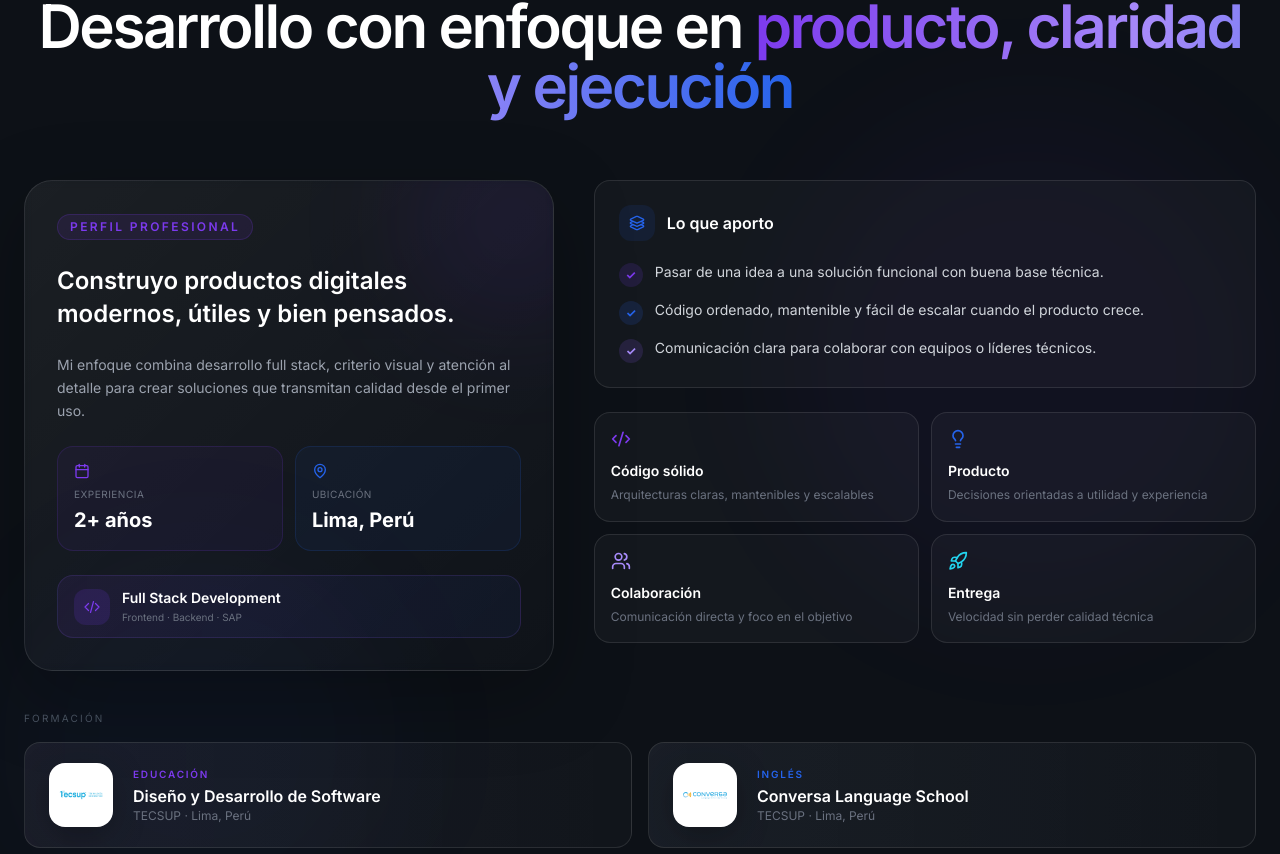
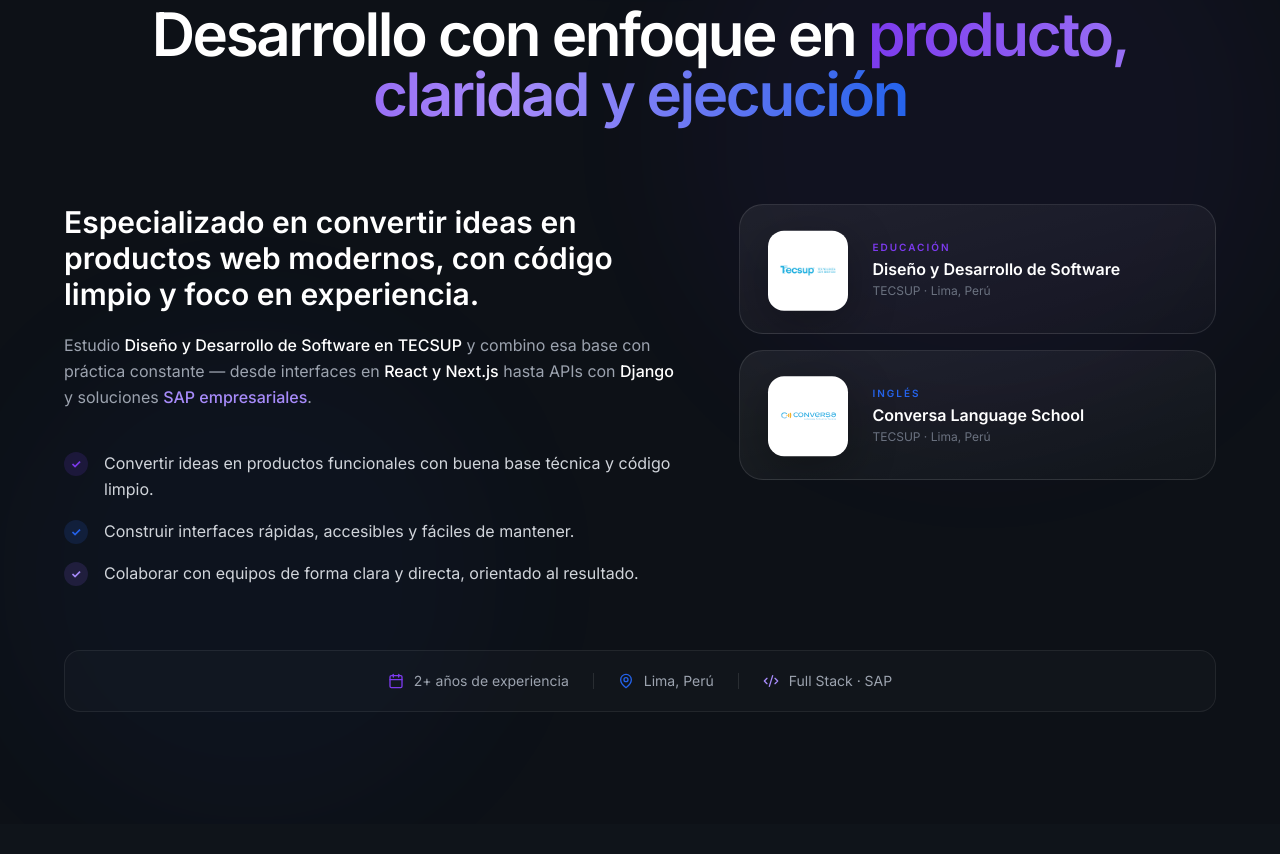
Before and after one commit to rafaelchuco/rafael-chuco-portfolio, a Next.js app: page / in a window 1280 px wide. Shown: the part 966-1820 px from the top of the page. Built offline with nearby package versions, Linux system fonts and the light colour scheme.

Commit message:
feat: refactor About component to enhance layout, improve animations, and update strengths and education sections

```diff
--- a/components/About.tsx
+++ b/components/About.tsx
@@ -1,70 +1,69 @@
 'use client';
 
-import { motion, useInView, animate } from 'framer-motion';
-import { Code2, Lightbulb, Users, Rocket, Calendar, MapPin, Layers3, Sparkles, ExternalLink } from 'lucide-react';
+import { motion } from 'framer-motion';
+import { Calendar, MapPin, Code2, Sparkles, ExternalLink } from 'lucide-react';
 import Image from 'next/image';
-import { useEffect, useRef } from 'react';
 
-function Counter({ target, suffix = '' }: { target: number; suffix?: string }) {
-  const ref = useRef<HTMLSpanElement>(null);
-  const inView = useInView(ref, { once: true, margin: '-80px' });
-  useEffect(() => {
-    if (!inView || !ref.current) return;
-    const controls = animate(0, target, {
-      duration: 1.6,
-      ease: 'easeOut',
-      onUpdate(v) {
-        if (ref.current) ref.current.textContent = Math.round(v) + suffix;
-      },
-    });
-    return () => controls.stop();
-  }, [inView, target, suffix]);
-  return <span ref={ref}>0{suffix}</span>;
-}
-
-const features = [
-  { icon: Code2, title: 'Código sólido', description: 'Arquitecturas claras, mantenibles y escalables', iconColor: 'text-primary-purple', glow: 'bg-primary-purple' },
-  { icon: Lightbulb, title: 'Producto', description: 'Decisiones orientadas a utilidad y experiencia', iconColor: 'text-primary-blue', glow: 'bg-primary-blue' },
-  { icon: Users, title: 'Colaboración', description: 'Comunicación directa y foco en el objetivo', iconColor: 'text-violet-400', glow: 'bg-violet-500' },
-  { icon: Rocket, title: 'Entrega', description: 'Velocidad sin perder calidad técnica', iconColor: 'text-cyan-400', glow: 'bg-cyan-500' },
+const strengths = [
+  { text: 'Convertir ideas en productos funcionales con buena base técnica y código limpio.', color: 'bg-primary-purple/15 text-primary-purple' },
+  { text: 'Construir interfaces rápidas, accesibles y fáciles de mantener.', color: 'bg-primary-blue/15 text-primary-blue' },
+  { text: 'Colaborar con equipos de forma clara y directa, orientado al resultado.', color: 'bg-violet-500/15 text-violet-400' },
 ];
 
-const containerVariants = {
-  hidden: {},
-  show: { transition: { staggerChildren: 0.1 } },
-};
-const itemVariants = {
-  hidden: { opacity: 0, y: 20 },
-  show: { opacity: 1, y: 0, transition: { duration: 0.5, ease: 'easeOut' } },
-};
+const education = [
+  {
+    href: 'https://www.tecsup.edu.pe/',
+    logo: '/images/tecsup-logo.jpg',
+    alt: 'TECSUP',
+    label: 'Educación',
+    labelColor: 'text-primary-purple',
+    title: 'Diseño y Desarrollo de Software',
+    sub: 'TECSUP · Lima, Perú',
+    glow: 'bg-primary-purple',
+    border: 'hover:border-primary-purple/30',
+    delay: 0.1,
+  },
+  {
+    href: 'https://conversa.tecsup.edu.pe/',
+    logo: '/images/conversa-logo.svg',
+    alt: 'Conversa',
+    label: 'Inglés',
+    labelColor: 'text-primary-blue',
+    title: 'Conversa Language School',
+    sub: 'TECSUP · Lima, Perú',
+    glow: 'bg-primary-blue',
+    border: 'hover:border-primary-blue/30',
+    delay: 0.22,
+  },
+];
 
 export default function About() {
   return (
-    <section id="sobre-mi" className="py-24 px-6 relative overflow-hidden">
-      <div className="absolute top-1/4 right-0 w-[500px] h-[500px] bg-primary-purple/[0.04] rounded-full blur-3xl pointer-events-none" />
-      <div className="absolute bottom-0 left-0 w-[400px] h-[400px] bg-primary-blue/[0.03] rounded-full blur-3xl pointer-events-none" />
+    <section id="sobre-mi" className="py-28 px-6 relative overflow-hidden">
+      <div className="absolute top-0 right-0 w-[600px] h-[600px] bg-primary-purple/[0.04] rounded-full blur-3xl pointer-events-none" />
+      <div className="absolute bottom-0 left-0 w-[500px] h-[500px] bg-primary-blue/[0.03] rounded-full blur-3xl pointer-events-none" />
 
-      <div className="max-w-7xl mx-auto relative">
+      <div className="max-w-6xl mx-auto relative">
 
-        {/* ── Header ── */}
+        {/* Header */}
         <motion.div
-          initial={{ opacity: 0, y: 30 }}
+          initial={{ opacity: 0, y: 24 }}
           whileInView={{ opacity: 1, y: 0 }}
           viewport={{ once: true, margin: '-80px' }}
           transition={{ duration: 0.6 }}
-          className="text-center mb-16"
+          className="text-center mb-20"
         >
           <motion.span
             initial={{ opacity: 0, scale: 0.9 }}
             whileInView={{ opacity: 1, scale: 1 }}
             viewport={{ once: true }}
             transition={{ duration: 0.5 }}
-            className="inline-flex items-center gap-2 rounded-full border border-primary-purple/25 bg-gradient-to-r from-primary-purple/15 to-primary-blue/10 px-5 py-2 text-xs font-semibold uppercase tracking-[0.22em] text-primary-purple mb-6 shadow-[0_0_20px_rgba(124,58,237,0.1)]"
+            className="inline-flex items-center gap-2 rounded-full border border-primary-purple/25 bg-gradient-to-r from-primary-purple/15 to-primary-blue/10 px-5 py-2 text-xs font-semibold uppercase tracking-[0.22em] text-primary-purple mb-6 shadow-[0_0_24px_rgba(124,58,237,0.12)]"
           >
             <Sparkles className="h-3.5 w-3.5" />
             Sobre mí
           </motion.span>
-          <h2 className="mt-2 text-4xl font-semibold tracking-[-0.04em] text-white lg:text-6xl leading-tight">
+          <h2 className="text-4xl font-semibold tracking-[-0.04em] text-white lg:text-6xl leading-tight">
             Desarrollo con enfoque en{' '}
             <span className="bg-gradient-to-r from-primary-purple via-violet-400 to-primary-blue bg-clip-text text-transparent">
               producto, claridad y ejecución
@@ -72,218 +71,120 @@ export default function About() {
           </h2>
         </motion.div>
 
-        {/* ── Main grid ── */}
-        <div className="grid items-start gap-10 lg:grid-cols-[1fr_1.25fr]">
+        {/* Main grid */}
+        <div className="grid items-start gap-14 lg:grid-cols-[1.3fr_1fr]">
 
-          {/* Left panel */}
+          {/* Left — Bio + strengths */}
           <motion.div
-            initial={{ opacity: 0, x: -40 }}
+            initial={{ opacity: 0, x: -32 }}
             whileInView={{ opacity: 1, x: 0 }}
             viewport={{ once: true, margin: '-60px' }}
             transition={{ duration: 0.7, ease: 'easeOut' }}
-            className="relative rounded-[28px] border border-white/10 bg-gradient-to-br from-white/[0.06] to-white/[0.01] p-8 shadow-[0_24px_80px_rgba(0,0,0,0.25)] backdrop-blur-sm overflow-hidden"
+            className="space-y-10"
           >
-            <motion.div
-              animate={{ opacity: [0.25, 0.55, 0.25] }}
-              transition={{ duration: 5, repeat: Infinity, ease: 'easeInOut' }}
-              className="absolute -top-16 -right-16 w-52 h-52 bg-primary-purple/20 rounded-full blur-3xl pointer-events-none"
-            />
+            <div className="space-y-5">
+              <h3 className="text-2xl font-semibold leading-snug text-white lg:text-3xl">
+                Especializado en convertir ideas en productos web modernos, con código limpio y foco en experiencia.
+              </h3>
+              <p className="text-base leading-relaxed text-gray-400">
+                Estudio <span className="text-white font-medium">Diseño y Desarrollo de Software en TECSUP</span> y combino esa base con práctica constante — desde interfaces en <span className="text-white font-medium">React y Next.js</span> hasta APIs con <span className="text-white font-medium">Django</span> y soluciones <span className="text-violet-400 font-medium">SAP empresariales</span>.
+              </p>
+            </div>
 
-            <div className="relative space-y-6">
-              <div className="inline-flex items-center gap-2 rounded-full border border-primary-purple/20 bg-primary-purple/10 px-3 py-1 text-xs font-semibold uppercase tracking-[0.2em] text-primary-purple">
-                Perfil profesional
-              </div>
-              <h3 className="text-2xl font-semibold leading-snug text-white">
-                Construyo productos digitales modernos, útiles y bien pensados.
-              </h3>
-              <p className="text-sm leading-relaxed text-gray-400">
-                Mi enfoque combina desarrollo full stack, criterio visual y atención al detalle para crear soluciones que transmitan calidad desde el primer uso.
-              </p>
-
-              {/* Stats */}
-              <div className="grid grid-cols-2 gap-3">
+            {/* Strengths — sin panel wrapper */}
+            <div className="space-y-4">
+              {strengths.map((s, i) => (
                 <motion.div
-                  initial={{ opacity: 0, y: 12 }}
-                  whileInView={{ opacity: 1, y: 0 }}
+                  key={i}
+                  initial={{ opacity: 0, x: -16 }}
+                  whileInView={{ opacity: 1, x: 0 }}
                   viewport={{ once: true }}
-                  transition={{ delay: 0.2, duration: 0.4 }}
-                  whileHover={{ y: -2 }}
-                  className="rounded-2xl border border-primary-purple/15 bg-primary-purple/[0.06] p-4"
+                  transition={{ delay: 0.1 + i * 0.12, duration: 0.5 }}
+                  className="flex items-start gap-4"
                 >
-                  <Calendar className="h-4 w-4 text-primary-purple mb-2" />
-                  <p className="text-[10px] uppercase tracking-wider text-gray-500">Experiencia</p>
-                  <p className="mt-1 text-xl font-bold text-white"><Counter target={2} suffix="+ años" /></p>
+                  <motion.div
+                    initial={{ scale: 0 }}
+                    whileInView={{ scale: 1 }}
+                    viewport={{ once: true }}
+                    transition={{ delay: 0.15 + i * 0.12, type: 'spring', stiffness: 320 }}
+                    className={`mt-0.5 flex h-6 w-6 shrink-0 items-center justify-center rounded-full text-xs font-bold ${s.color}`}
+                  >
+                    ✓
+                  </motion.div>
+                  <p className="text-gray-300 leading-relaxed">{s.text}</p>
                 </motion.div>
-                <motion.div
-                  initial={{ opacity: 0, y: 12 }}
-                  whileInView={{ opacity: 1, y: 0 }}
-                  viewport={{ once: true }}
-                  transition={{ delay: 0.3, duration: 0.4 }}
-                  whileHover={{ y: -2 }}
-                  className="rounded-2xl border border-primary-blue/15 bg-primary-blue/[0.06] p-4"
-                >
-                  <MapPin className="h-4 w-4 text-primary-blue mb-2" />
-                  <p className="text-[10px] uppercase tracking-wider text-gray-500">Ubicación</p>
-                  <p className="mt-1 text-xl font-bold text-white">Lima, Perú</p>
-                </motion.div>
-              </div>
-
-              {/* Speciality chip */}
-              <motion.div
-                initial={{ opacity: 0, y: 12 }}
-                whileInView={{ opacity: 1, y: 0 }}
-                viewport={{ once: true }}
-                transition={{ delay: 0.4, duration: 0.4 }}
-                className="flex items-center gap-3 rounded-2xl border border-violet-500/15 bg-gradient-to-r from-primary-purple/[0.09] to-primary-blue/[0.06] px-4 py-3"
-              >
-                <div className="flex h-9 w-9 shrink-0 items-center justify-center rounded-xl bg-primary-purple/15">
-                  <svg className="h-4 w-4 text-primary-purple" fill="none" viewBox="0 0 24 24" stroke="currentColor" strokeWidth={1.8}>
-                    <path strokeLinecap="round" strokeLinejoin="round" d="M17.25 6.75 22.5 12l-5.25 5.25m-10.5 0L1.5 12l5.25-5.25m7.5-3-4.5 16.5" />
-                  </svg>
-                </div>
-                <div>
-                  <p className="text-sm font-semibold text-white">Full Stack Development</p>
-                  <p className="text-[10px] text-gray-500 mt-0.5">Frontend · Backend · SAP</p>
-                </div>
-              </motion.div>
+              ))}
             </div>
           </motion.div>
 
-          {/* Right content */}
-          <div className="space-y-6">
-            {/* Strengths */}
-            <motion.div
-              initial={{ opacity: 0, y: 20 }}
-              whileInView={{ opacity: 1, y: 0 }}
-              viewport={{ once: true }}
-              transition={{ duration: 0.5 }}
-              className="rounded-2xl border border-white/10 bg-white/[0.03] p-6"
-            >
-              <div className="flex items-center gap-3 mb-5">
-                <div className="flex h-9 w-9 items-center justify-center rounded-xl bg-primary-blue/10">
-                  <Layers3 className="h-4 w-4 text-primary-blue" />
+          {/* Right — Education cards (hero style) */}
+          <div className="space-y-4">
+            {education.map((ed) => (
+              <motion.a
+                key={ed.href}
+                href={ed.href}
+                target="_blank"
+                rel="noopener noreferrer"
+                initial={{ opacity: 0, y: 24 }}
+                whileInView={{ opacity: 1, y: 0 }}
+                viewport={{ once: true, margin: '-40px' }}
+                transition={{ delay: ed.delay, duration: 0.6 }}
+                whileHover={{ y: -4 }}
+                className={`group relative flex items-center gap-6 rounded-3xl border border-white/10 bg-gradient-to-br from-white/[0.07] to-white/[0.02] px-7 py-6 overflow-hidden transition-all duration-300 ${ed.border} block`}
+              >
+                {/* Animated background shimmer */}
+                <motion.div
+                  animate={{ opacity: [0.15, 0.35, 0.15], x: ['-100%', '100%'] }}
+                  transition={{ duration: 6, repeat: Infinity, ease: 'linear', delay: ed.delay * 2 }}
+                  className={`absolute inset-0 w-1/2 bg-gradient-to-r from-transparent via-${ed.glow}/[0.06] to-transparent pointer-events-none`}
+                />
+                {/* Logo */}
+                <motion.div
+                  animate={{ y: [-3, 3, -3] }}
+                  transition={{ duration: 5, repeat: Infinity, ease: 'easeInOut', delay: ed.delay }}
+                  className="relative z-10 flex h-20 w-20 shrink-0 items-center justify-center rounded-2xl bg-white shadow-[0_12px_48px_rgba(0,0,0,0.3)] p-3"
+                >
+                  <Image
+                    src={ed.logo}
+                    alt={ed.alt}
+                    width={64}
+                    height={64}
+                    className="object-contain"
+                  />
+                </motion.div>
+                {/* Text */}
+                <div className="relative z-10 flex-1 min-w-0">
+                  <p className={`text-[10px] uppercase tracking-[0.2em] font-semibold ${ed.labelColor} mb-1`}>{ed.label}</p>
+                  <p className="text-base font-semibold text-white leading-tight">{ed.title}</p>
+                  <p className="text-xs text-gray-500 mt-1">{ed.sub}</p>
                 </div>
-                <h3 className="text-base font-semibold text-white">Lo que aporto</h3>
-              </div>
-              <motion.div
-                variants={containerVariants}
-                initial="hidden"
-                whileInView="show"
-                viewport={{ once: true }}
-                className="space-y-3"
-              >
-                {[
-                  { text: 'Pasar de una idea a una solución funcional con buena base técnica.', color: 'bg-primary-purple/15 text-primary-purple' },
-                  { text: 'Código ordenado, mantenible y fácil de escalar cuando el producto crece.', color: 'bg-primary-blue/15 text-primary-blue' },
-                  { text: 'Comunicación clara para colaborar con equipos o líderes técnicos.', color: 'bg-violet-500/15 text-violet-400' },
-                ].map((s, i) => (
-                  <motion.div key={i} variants={itemVariants} className="flex items-start gap-3">
-                    <motion.div
-                      initial={{ scale: 0 }}
-                      whileInView={{ scale: 1 }}
-                      viewport={{ once: true }}
-                      transition={{ delay: 0.1 + i * 0.12, type: 'spring', stiffness: 300 }}
-                      className={`mt-0.5 flex h-6 w-6 shrink-0 items-center justify-center rounded-full text-xs font-bold ${s.color}`}
-                    >
-                      ✓
-                    </motion.div>
-                    <p className="text-sm text-gray-300 leading-relaxed">{s.text}</p>
-                  </motion.div>
-                ))}
-              </motion.div>
-            </motion.div>
-
-            {/* Feature cards */}
-            <motion.div
-              variants={containerVariants}
-              initial="hidden"
-              whileInView="show"
-              viewport={{ once: true, margin: '-40px' }}
-              className="grid grid-cols-2 gap-3"
-            >
-              {features.map((f) => {
-                const Icon = f.icon;
-                return (
-                  <motion.div
-                    key={f.title}
-                    variants={itemVariants}
-                    whileHover={{ y: -3 }}
-                    className="group relative rounded-2xl border border-white/10 bg-white/[0.03] p-4 transition-all duration-300 hover:border-white/20 overflow-hidden"
-                  >
-                    <motion.div
-                      className={`absolute -bottom-4 -right-4 w-16 h-16 ${f.glow}/10 rounded-full blur-xl opacity-0 group-hover:opacity-100 transition-opacity duration-300`}
-                    />
-                    <Icon className={`h-5 w-5 ${f.iconColor} mb-3`} />
-                    <h4 className="text-sm font-semibold text-white mb-1">{f.title}</h4>
-                    <p className="text-xs leading-relaxed text-gray-500">{f.description}</p>
-                  </motion.div>
-                );
-              })}
-            </motion.div>
+                <ExternalLink className="relative z-10 h-4 w-4 text-gray-600 shrink-0 opacity-0 group-hover:opacity-100 transition-opacity duration-200" />
+              </motion.a>
+            ))}
           </div>
         </div>
 
-        {/* ── Education row ── */}
+        {/* Stats ribbon */}
         <motion.div
-          initial={{ opacity: 0, y: 30 }}
+          initial={{ opacity: 0, y: 20 }}
           whileInView={{ opacity: 1, y: 0 }}
-          viewport={{ once: true, margin: '-40px' }}
-          transition={{ duration: 0.6, delay: 0.1 }}
-          className="mt-10"
+          viewport={{ once: true }}
+          transition={{ delay: 0.3, duration: 0.6 }}
+          className="mt-16 flex flex-wrap items-center justify-center gap-6 rounded-2xl border border-white/[0.07] bg-white/[0.02] py-5 px-8"
         >
-          <p className="text-[10px] uppercase tracking-[0.22em] text-gray-600 mb-4">Formación</p>
-          <div className="grid grid-cols-1 gap-4 sm:grid-cols-2">
-
-            {/* TECSUP */}
-            <motion.a
-              href="https://www.tecsup.edu.pe/"
-              target="_blank"
-              rel="noopener noreferrer"
-              whileHover={{ y: -3 }}
-              transition={{ type: 'spring', stiffness: 300 }}
-              className="group relative flex items-center gap-5 rounded-2xl border border-white/10 bg-gradient-to-r from-white/[0.05] to-white/[0.02] px-6 py-5 overflow-hidden transition-all duration-300 hover:border-primary-purple/30"
-            >
-              <motion.div
-                animate={{ opacity: [0.2, 0.5, 0.2] }}
-                transition={{ duration: 4, repeat: Infinity }}
-                className="absolute inset-0 bg-gradient-to-r from-primary-purple/[0.06] to-transparent pointer-events-none"
-              />
-              <div className="relative z-10 flex h-16 w-16 shrink-0 items-center justify-center rounded-2xl bg-white shadow-[0_8px_32px_rgba(0,0,0,0.25)] p-2.5">
-                <Image src="/images/tecsup-logo.jpg" alt="TECSUP" width={52} height={52} className="object-contain rounded-lg" />
-              </div>
-              <div className="relative z-10 flex-1 min-w-0">
-                <p className="text-[10px] uppercase tracking-[0.18em] text-primary-purple font-semibold mb-1">Educación</p>
-                <p className="text-base font-semibold text-white leading-tight">Diseño y Desarrollo de Software</p>
-                <p className="text-xs text-gray-500 mt-0.5">TECSUP · Lima, Perú</p>
-              </div>
-              <ExternalLink className="relative z-10 h-4 w-4 text-gray-600 opacity-0 group-hover:opacity-100 transition-opacity shrink-0" />
-            </motion.a>
-
-            {/* Conversa */}
-            <motion.a
-              href="https://conversa.tecsup.edu.pe/"
-              target="_blank"
-              rel="noopener noreferrer"
-              whileHover={{ y: -3 }}
-              transition={{ type: 'spring', stiffness: 300 }}
-              className="group relative flex items-center gap-5 rounded-2xl border border-white/10 bg-gradient-to-r from-white/[0.05] to-white/[0.02] px-6 py-5 overflow-hidden transition-all duration-300 hover:border-primary-blue/30"
-            >
-              <motion.div
-                animate={{ opacity: [0.2, 0.5, 0.2] }}
-                transition={{ duration: 4, repeat: Infinity, delay: 2 }}
-                className="absolute inset-0 bg-gradient-to-r from-primary-blue/[0.06] to-transparent pointer-events-none"
-              />
-              <div className="relative z-10 flex h-16 w-16 shrink-0 items-center justify-center rounded-2xl bg-white shadow-[0_8px_32px_rgba(0,0,0,0.25)] p-2.5">
-                <Image src="/images/conversa-logo.svg" alt="Conversa" width={52} height={52} className="object-contain" />
-              </div>
-              <div className="relative z-10 flex-1 min-w-0">
-                <p className="text-[10px] uppercase tracking-[0.18em] text-primary-blue font-semibold mb-1">Inglés</p>
-                <p className="text-base font-semibold text-white leading-tight">Conversa Language School</p>
-                <p className="text-xs text-gray-500 mt-0.5">TECSUP · Lima, Perú</p>
-              </div>
-              <ExternalLink className="relative z-10 h-4 w-4 text-gray-600 opacity-0 group-hover:opacity-100 transition-opacity shrink-0" />
-            </motion.a>
-
+          <div className="flex items-center gap-2.5">
+            <Calendar className="h-4 w-4 text-primary-purple" />
+            <span className="text-sm text-gray-400">2+ años de experiencia</span>
+          </div>
+          <div className="h-4 w-px bg-white/10 hidden sm:block" />
+          <div className="flex items-center gap-2.5">
+            <MapPin className="h-4 w-4 text-primary-blue" />
+            <span className="text-sm text-gray-400">Lima, Perú</span>
+          </div>
+          <div className="h-4 w-px bg-white/10 hidden sm:block" />
+          <div className="flex items-center gap-2.5">
+            <Code2 className="h-4 w-4 text-violet-400" />
+            <span className="text-sm text-gray-400">Full Stack · SAP</span>
           </div>
         </motion.div>
 
```
